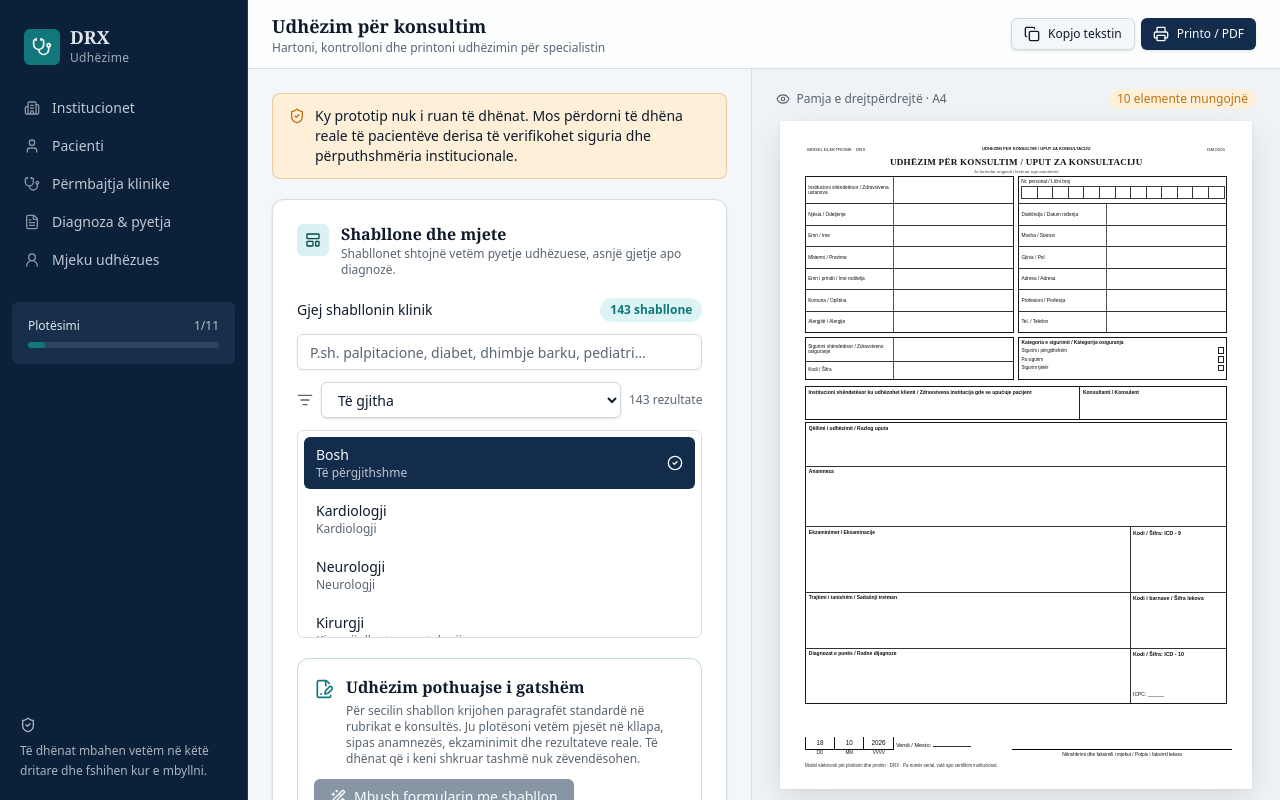
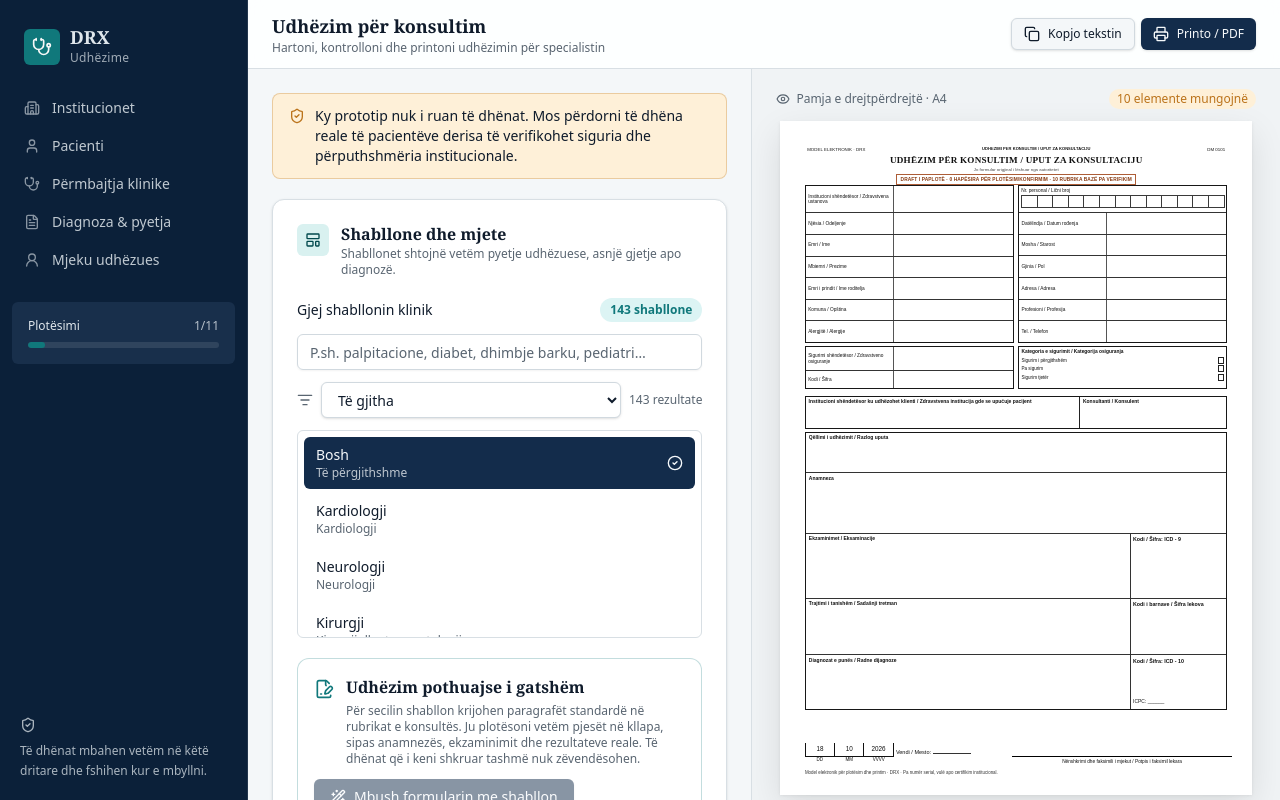
Before and after one commit to diellzarabushaj-source/drx-udhezime-klinike, a React (Vite) app: page / in a window 1280 px wide. Shown: the top 800 px of the page. Built offline with nearby package versions, Linux system fonts and the light colour scheme.

Commit message:
safety: flag missing essential fields on printed A4 even without template placeholders

```diff
--- a/src/components/referral/ReferralDocument.tsx
+++ b/src/components/referral/ReferralDocument.tsx
@@ -1,4 +1,4 @@
-import { DEFAULT_TITLE, formatDate, sexLabel, type Referral } from "@/lib/referral";
+import { DEFAULT_TITLE, formatDate, sexLabel, checkEssentials, type Referral } from "@/lib/referral";
 import { findTemplateSlots, TEMPLATE_MARKER } from "@/lib/ready-template";
 
 /** Printed transcription of the provided Kosovo consultation-referral grid.
@@ -74,6 +74,7 @@ export function ReferralDocument({ r }: { r: Referral }) {
   const exam = joinValues(r.exam, r.vitals ? "Shenjat vitale: " + r.vitals : "", r.diagnostics ? "Ekzaminimet diagnostike: " + r.diagnostics : "");
   const purpose = joinValues(r.reason, r.question ? "Kërkesa për konsultë: " + r.question : "");
   const pending = findTemplateSlots(r).length;
+  const missing = checkEssentials(r).filter((item) => !item.done).length;
   const issued = formatDate(r.issueDate);
   const issueParts = issued.split(".");
   return (
@@ -86,7 +87,7 @@ export function ReferralDocument({ r }: { r: Referral }) {
       <div className="kos-title-line">
         <strong>{(r.title || DEFAULT_TITLE).toUpperCase()} / UPUT ZA KONSULTACIJU</strong>
         <span className="kos-title-note">Jo formular origjinal i lëshuar nga autoritetet</span>
-        {pending > 0 && <span className="kos-unfinished-note">DRAFT I PAPLOTË · {pending} hapësira për plotësim/konfirmim</span>}
+        {(pending > 0 || missing > 0) && <span className="kos-unfinished-note">DRAFT I PAPLOTË · {pending} hapësira për plotësim/konfirmim · {missing} rubrika bazë pa verifikim</span>}
       </div>
 
       <div className="kos-twin-tables">
```
